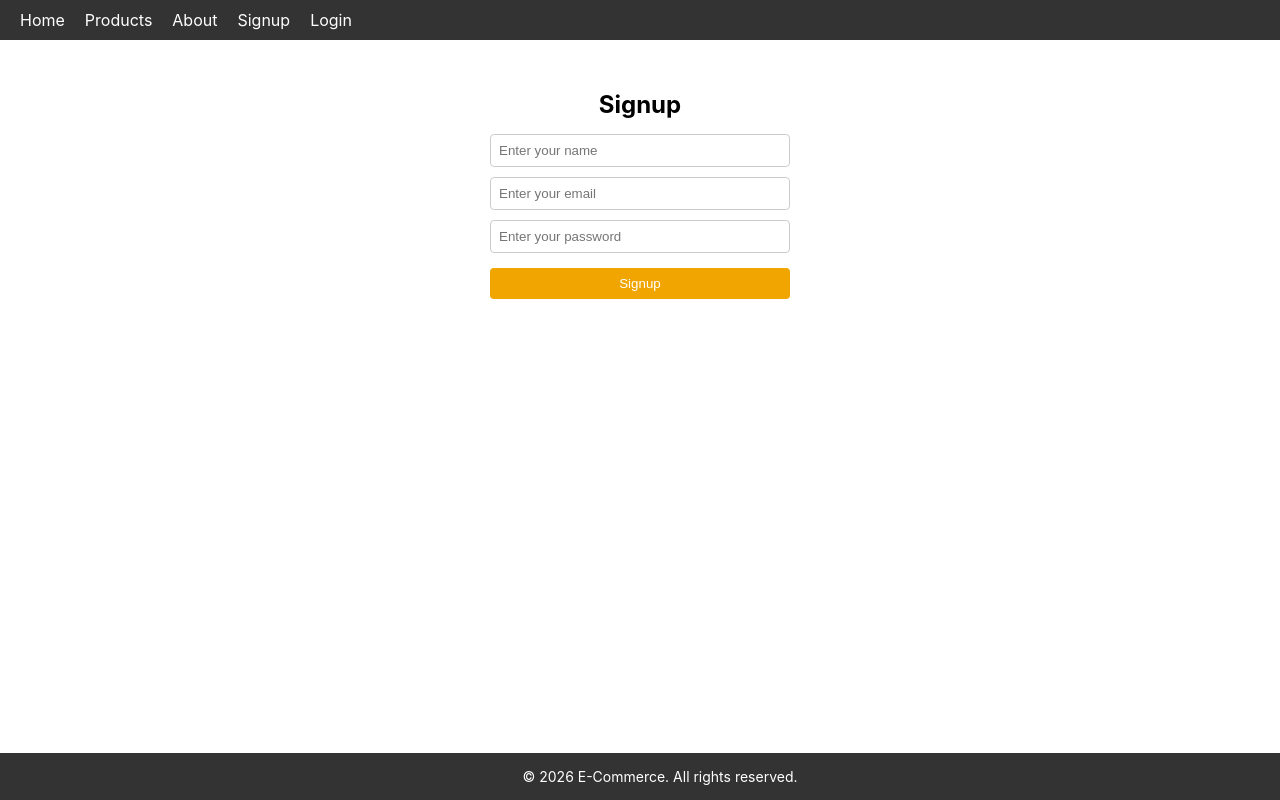
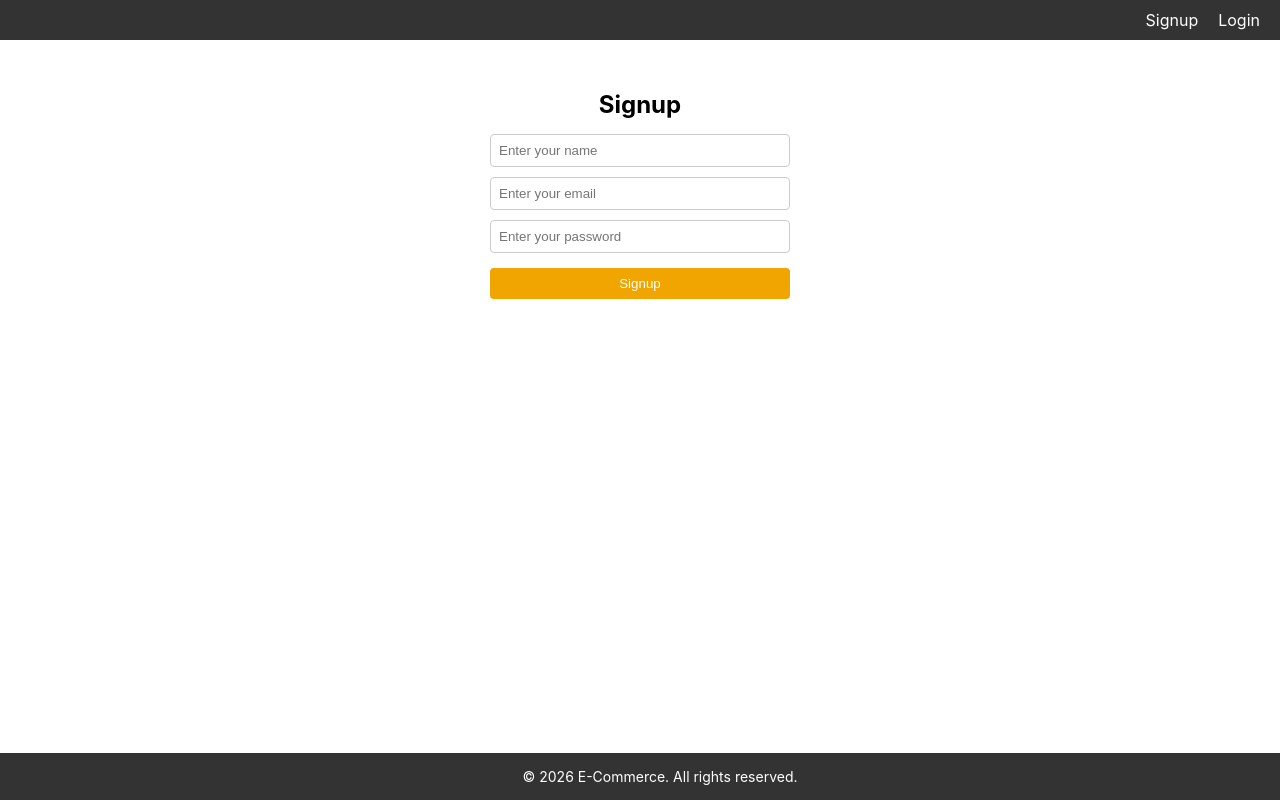
Before and after one commit to RekhaVerma2806/Node_react_E-Commerce_Website, a React (Create React App) app in the folder frontend/: page /signup in a window 1280 px wide. Built offline with nearby package versions, Linux system fonts and the light colour scheme.

Commit message:
ui signup login navbar

```diff
--- a/frontend/src/App.css
+++ b/frontend/src/App.css
@@ -76,3 +76,7 @@ footer p {
 .signup-btn:hover {
   background-color: #d4920a;
 }
+
+.nav-right {
+  margin-left: auto;
+}
--- a/frontend/src/components/Nav.js
+++ b/frontend/src/components/Nav.js
@@ -6,24 +6,25 @@ const Nav = () => {
   const navigate = useNavigate();
   const logout = () => {
     localStorage.clear();
-    console.log("Logged out");
     navigate('/signup');
   }
   return (
     <nav>
+      {auth ? (
         <ul>
           <li><Link to="/">Home</Link></li>
           <li><Link to="/products">Products</Link></li>
+          <li><Link to="/add">Add Products</Link></li>
+          <li><Link to="/update">Update Products</Link></li>
           <li><Link to="/about">About</Link></li>
-        {auth ? (
-          <li><Link to="/signup" onClick={logout}>Logout</Link></li>
+          <li className="nav-right"><Link to="/signup" onClick={logout}>Logout</Link></li>
+        </ul>
       ) : (
-          <>
-            <li><Link to="/signup">Signup</Link></li>
+        <ul>
+          <li className="nav-right"><Link to="/signup">Signup</Link></li>
           <li><Link to="/login">Login</Link></li>
-          </>
+        </ul>
       )}
-      </ul>
     </nav>
   )
 }
```
Lines whose indentation alone changed are shown as unchanged.
